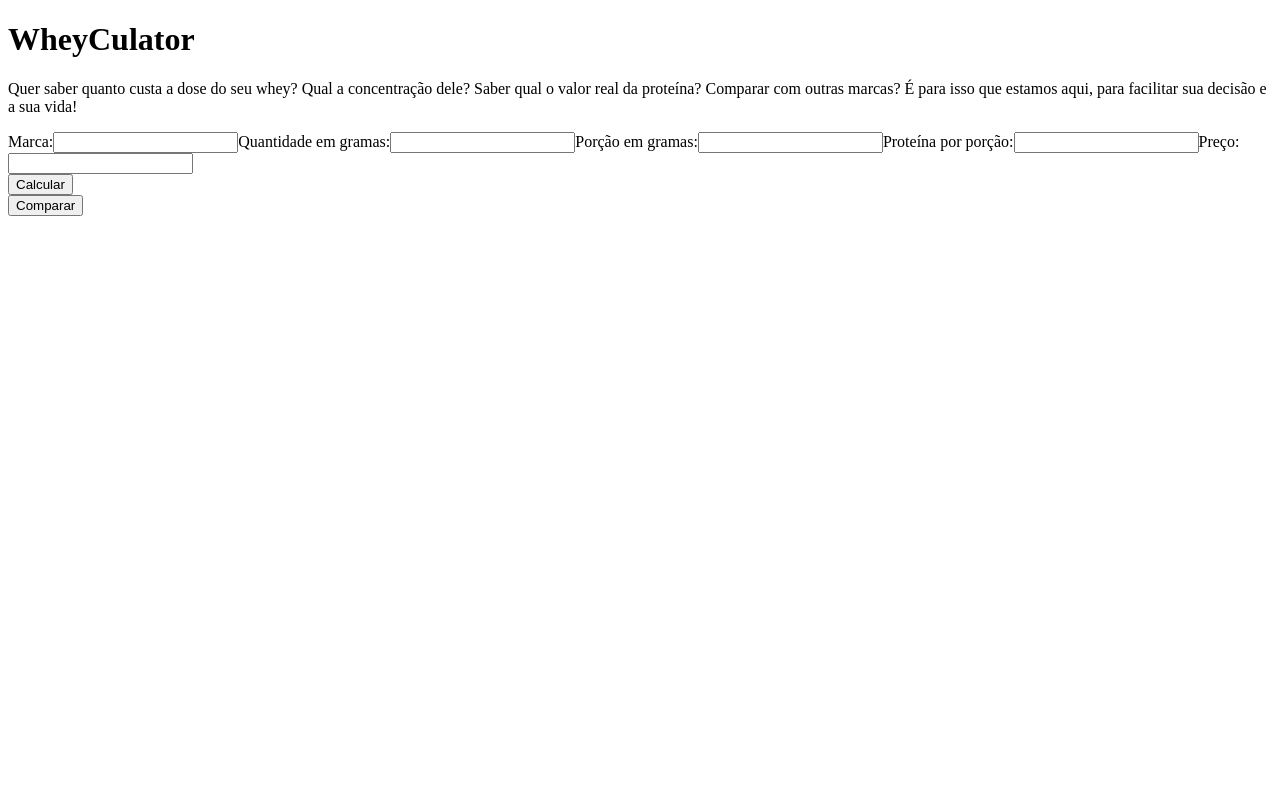
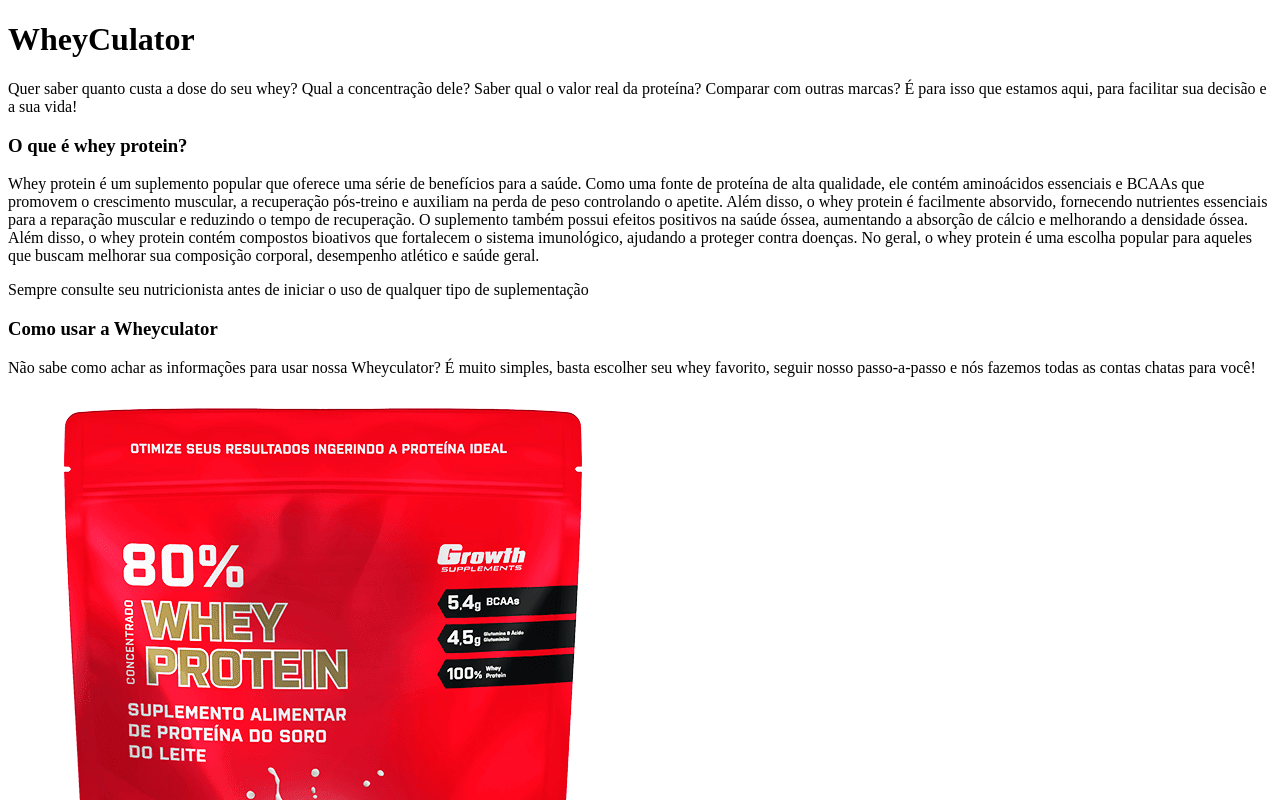
Before and after one commit to caio-cmc/calcuwhey, a React (Create React App) app: page / in a window 1280 px wide. Shown: the top 800 px of the page. Built offline with nearby package versions, Linux system fonts and the light colour scheme.

Commit message:
articles coponent added

```diff
--- /dev/null
+++ b/src/Components/Articles.jsx
@@ -0,0 +1,31 @@
+import React from "react";
+import Whey from "../Images/whey.png";
+import Tabela from "../Images/tabela.webp";
+
+function Articles() {
+  return (
+    <section>
+      <article>
+        <h3>O que é whey protein?</h3>
+        <p>Whey protein é um suplemento popular que oferece uma série de benefícios para a saúde. Como uma fonte de proteína de alta qualidade, ele contém aminoácidos essenciais e BCAAs que promovem o crescimento muscular, a recuperação pós-treino e auxiliam na perda de peso controlando o apetite. Além disso, o whey protein é facilmente absorvido, fornecendo nutrientes essenciais para a reparação muscular e reduzindo o tempo de recuperação. O suplemento também possui efeitos positivos na saúde óssea, aumentando a absorção de cálcio e melhorando a densidade óssea. Além disso, o whey protein contém compostos bioativos que fortalecem o sistema imunológico, ajudando a proteger contra doenças. No geral, o whey protein é uma escolha popular para aqueles que buscam melhorar sua composição corporal, desempenho atlético e saúde geral.</p>
+        <p>Sempre consulte seu nutricionista antes de iniciar o uso de qualquer tipo de suplementação</p>
+      </article>
+      <article>
+        <h3>Como usar a Wheyculator</h3>
+        <p>Não sabe como achar as informações para usar nossa Wheyculator? É muito simples, basta escolher seu whey favorito, seguir nosso passo-a-passo e nós fazemos todas as contas chatas para você!</p>
+        <div>
+          <img src={ Whey } alt="Embalagem de whey protein" />
+          <img src={ Tabela } alt="Tabela nutricional de whey protein" />
+        </div>
+        <ol>
+          <li>Peso total da embalagem (em gramas)</li>
+          <li>Peso de cada porção</li>
+          <li>Quantidade de proteína por porção</li>
+          <li>Pesquisar o preço na sua loja de confiança</li>
+        </ol>
+      </article>
+    </section>
+  );
+}
+
+export default Articles;
--- a/src/Pages/MainPage.jsx
+++ b/src/Pages/MainPage.jsx
@@ -2,6 +2,7 @@ import React, { useContext } from 'react';
 import WheyContext from '../Context/WheyContext';
 import WheyForm from '../Components/WheyForm';
 import CalcButton from '../Components/CalcButton';
+import Articles from '../Components/Articles';
 
 function MainPage() {
   const { comparison, setComparison, resetForm } = useContext(WheyContext);
@@ -13,15 +14,16 @@ function MainPage() {
   }
 
   return (
-    <main>
-      <div className="main-view">
+    <div>
+      <main className="main-view">
         {/* header */}
         <h1>WheyCulator</h1>
         <p>Quer saber quanto custa a dose do seu whey? Qual a concentração dele? Saber qual o valor real da proteína? Comparar com outras marcas? É para isso que estamos aqui, para facilitar sua decisão e a sua vida!</p>
-      </div>
+      </main>
       {/* descrições e informações */}
+      <Articles />
       {/* formulario de informações da proteína, usar o estado de comparação para renderizar ou não o segundo formulário */}
-      <div>
+      <section>
         <WheyForm ind="0" />
         {
           comparison ?
@@ -31,12 +33,12 @@ function MainPage() {
               Comparar
             </button>
         }
-      </div>
-      {
-        comparison && <CalcButton ind={["0", "1"]} />
-      }
+        {
+          comparison && <CalcButton ind={["0", "1"]} />
+        }
+      </section>
       {/* footer */}
-    </main>
+    </div>
   );
 }
 
```
Also changed, not shown: src/Images/tabela.webp (added), src/Images/whey.png (added).
